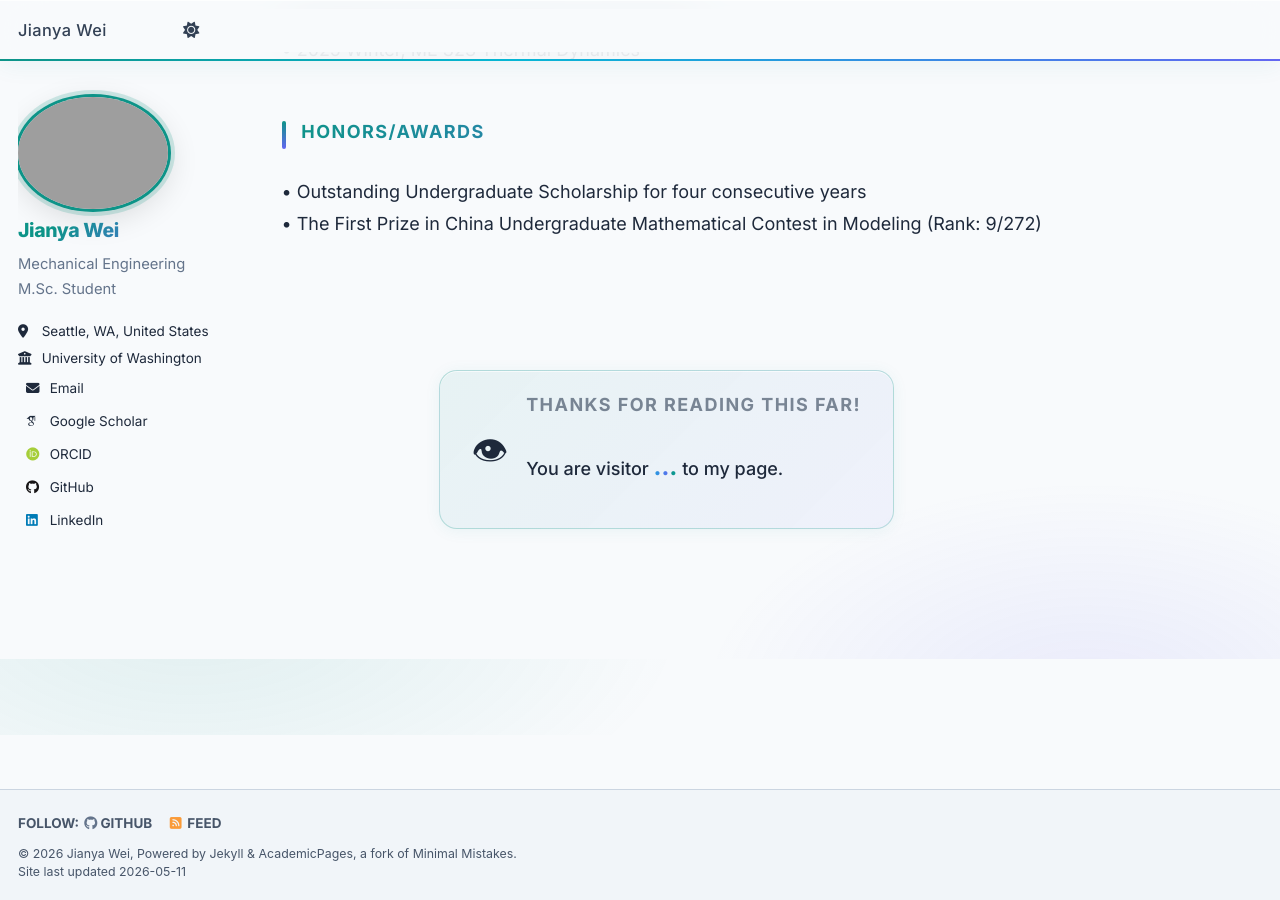
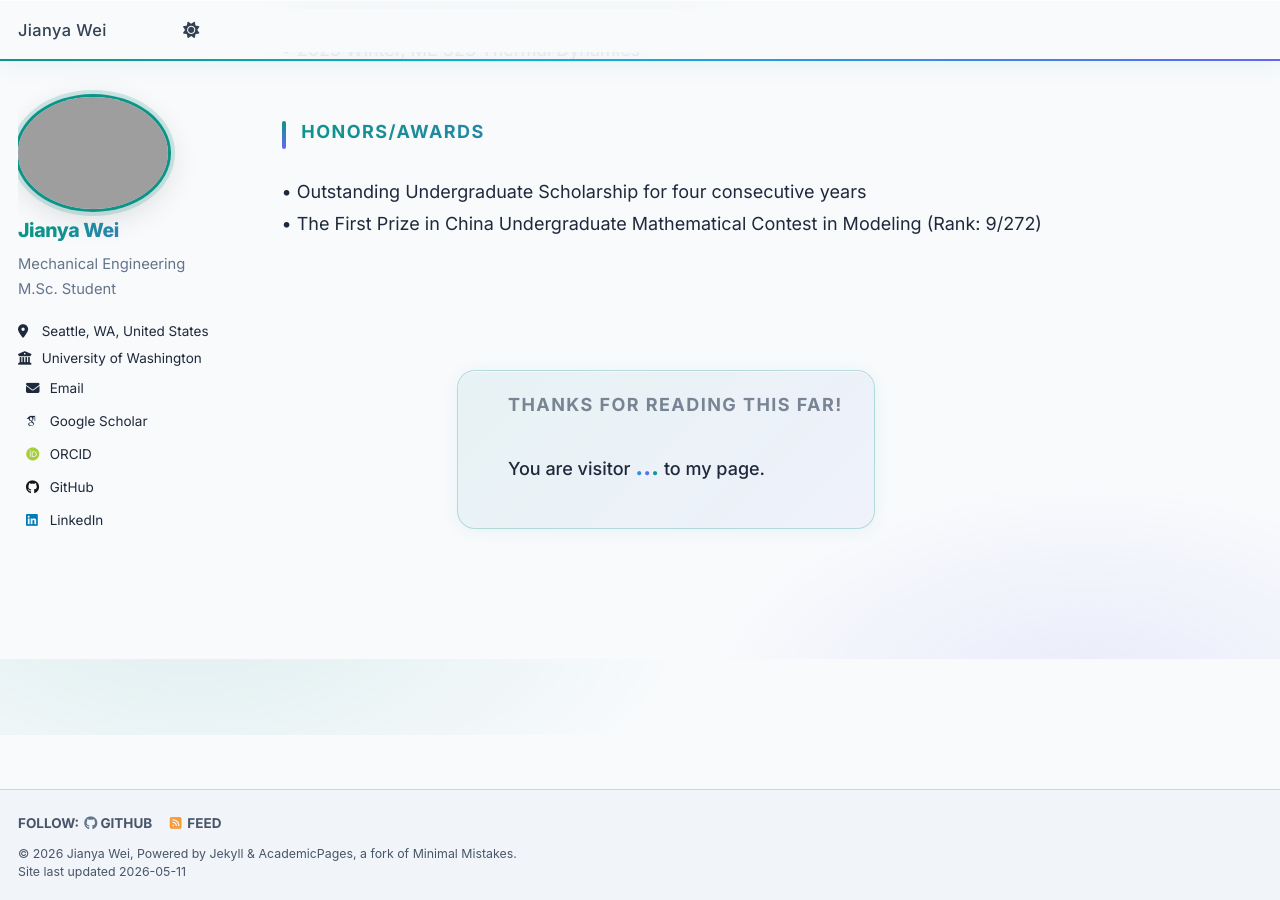
Before and after one commit to jywei02/jywei02.github.io, a Jekyll site: the page built from _pages/about.md, in a window 1280 px wide and 900 px high, scrolled down 2041 px. Built offline with Jekyll 4.4.1, drawn with Linux system fonts in a browser that asks for light colours; some web fonts are replaced; comment, search, counter and statistics services are not loaded.

Commit message:
Remove visitor badge icon from about page
Removed the visitor badge icon from the about page.

```diff
--- a/_pages/about.md
+++ b/_pages/about.md
@@ -125,7 +125,7 @@ Honors/Awards
 
 <div class="visitor-badge">
   <div class="visitor-badge__inner">
-    <span class="visitor-badge__icon" aria-hidden="true">👁</span>
+    <span class="visitor-badge__icon" aria-hidden="true"></span>
     <div class="visitor-badge__body">
       <p class="visitor-badge__thanks">Thanks for reading this far!</p>
       <p class="visitor-badge__label">You are visitor&nbsp;<span id="busuanzi_value_site_pv" class="visitor-badge__count" aria-label="visitor count">…</span>&nbsp;to my page.</p>
```
